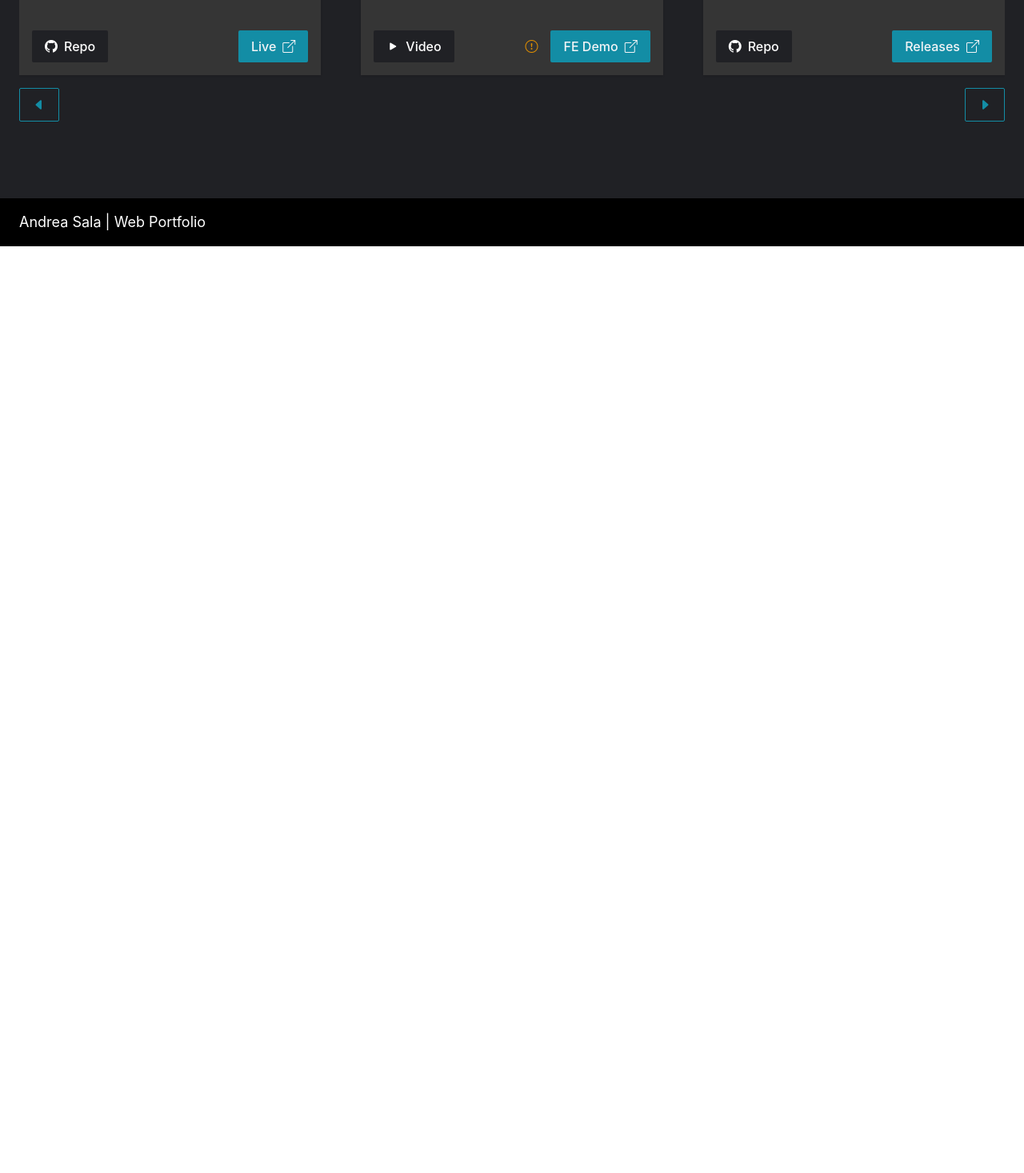
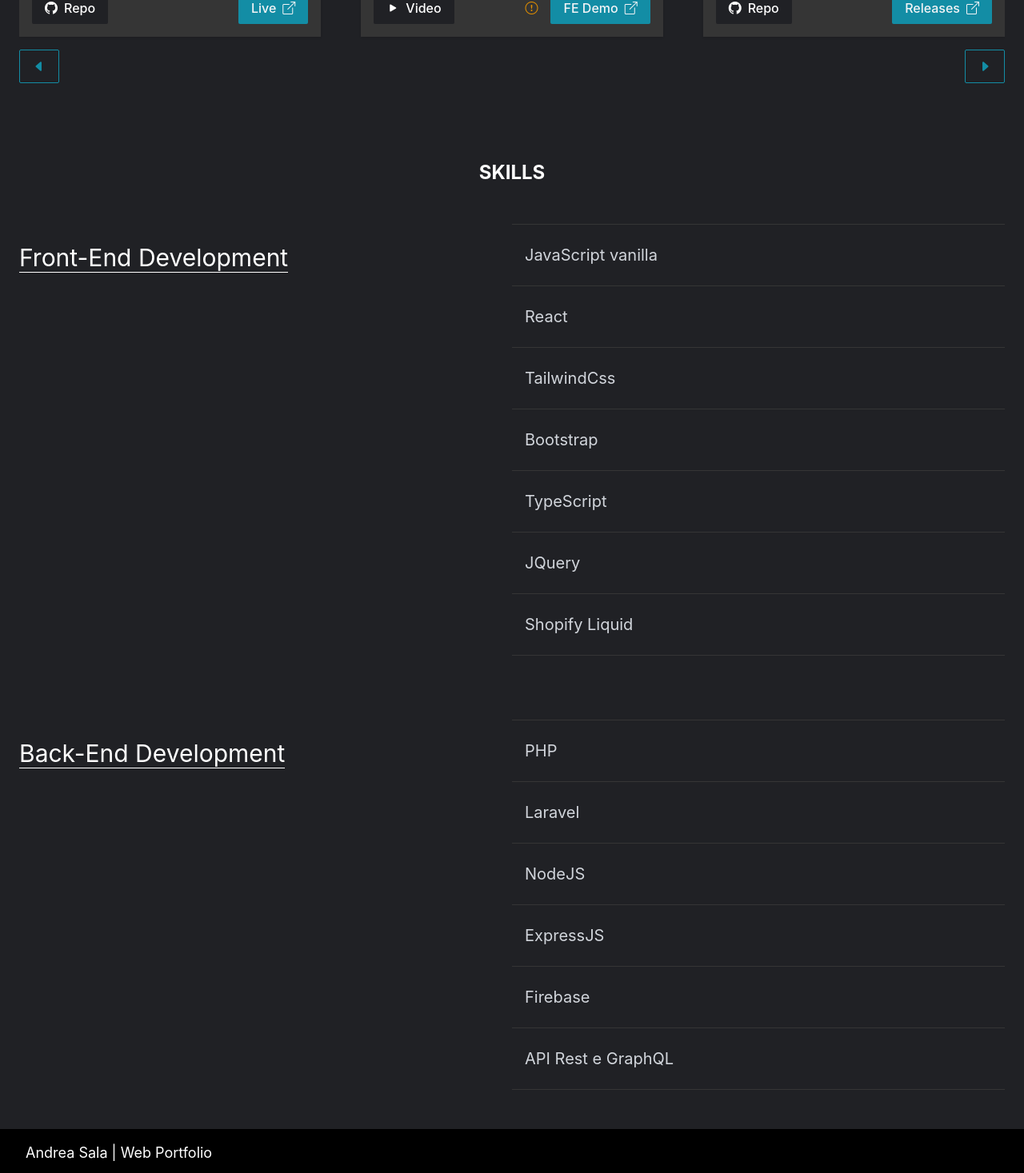
Before and after one commit to deka9584/deka9584.github.io, a React (Create React App) app: page / in a window 1280 px wide. Shown: the part 1330-2797 px from the top of the page at 80% size. Before the commit the page ends 1638 px from the top, so only its background shows below. Built offline with nearby package versions, Linux system fonts and the light colour scheme.

Commit message:
Added skills section

```diff
--- a/src/components/WsFooter.jsx
+++ b/src/components/WsFooter.jsx
@@ -1,8 +1,8 @@
 function WsFooter () {
     return (
-        <footer className="bg-black text-white">
-            <div className="max-w-7xl mx-auto px-xl py-lg">
-                <span className="text-lg">Andrea Sala | Web Portfolio</span>
+        <footer className="bg-black text-whit border-t border-dark">
+            <div className="p-lg sm:px-xl lg:px-2xl text-lg">
+                <span>Andrea Sala | Web Portfolio</span>
             </div>
         </footer>
     );
--- a/src/index.css
+++ b/src/index.css
@@ -58,6 +58,14 @@
     @apply absolute top-1/2 -translate-y-1/2 inset-x-0 m-auto opacity-10;
   }
 
+  .skills-list {
+    @apply flex flex-col;
+  }
+
+  .skills-list li {
+    @apply px-lg py-xl border-t border-darkGray last:border-b text-xl text-gray-300 hover:text-white;
+  }
+
   .pong-game-container {
     --gap-header-heigth: 0px;
     @apply w-full;
--- a/src/pages/HomePage.jsx
+++ b/src/pages/HomePage.jsx
@@ -61,11 +61,10 @@ function HomePage () {
                     </Link>
                 </div>
             </section>
-            <div className="py-12">
             <section className="py-12" ref={featuredRef}>
-                    <h2 className="font-bold px-6 pb-12 text-2xl text-center uppercase">In evidenza</h2>
+                <h2 className="font-bold px-6 mb-12 text-2xl text-center uppercase">In evidenza</h2>
                 <div className="px-xl max-w-7xl mx-auto">
-                        <CardSlider loop navigation>
+                    <CardSlider className="select-none" loop navigation>
                         <ProjectCard
                             imgSrc={projJsSnake}
                             imgAlt="JS Snake"
@@ -172,14 +171,46 @@ function HomePage () {
                     </CardSlider>
                 </div>
             </section>
-
-                {/* <section className="py-12">
-                    <h2 className="font-bold px-6 pb-12 text-2xl text-center uppercase">Ultimi progetti</h2>
-                    <div className="s-wrapper max-w-7xl">
-
+            <section className="py-12" ref={featuredRef}>
+                <h2 className="font-bold px-6 mb-12 text-2xl text-center uppercase">Skills</h2>
+                <div className="px-xl max-w-7xl mx-auto space-y-20">
+                    <div className="relative flex flex-col sm:flex-row">
+                        <div className="flex-1 sm:sticky sm:top-20 py-xl h-full">
+                            <h3 className="text-3xl text-center sm:text-start">
+                                <span className="border-b border-white">Front-End Development</span>
+                            </h3>
                         </div>
-                </section> */}
+                        <div className="flex-1">
+                            <ul className="skills-list">
+                                <li>JavaScript vanilla</li>
+                                <li>React</li>
+                                <li>TailwindCss</li>
+                                <li>Bootstrap</li>
+                                <li>TypeScript</li>
+                                <li>JQuery</li>
+                                <li>Shopify Liquid</li>
+                            </ul>
                         </div>
+                    </div>
+                    <div className="relative flex flex-col sm:flex-row">
+                        <div className="flex-1 sm:sticky sm:top-20 py-xl h-full">
+                            <h3 className="text-3xl text-center sm:text-start">
+                                <span className="border-b border-white">Back-End Development</span>
+                            </h3>
+                        </div>
+                        <div className="flex-1">
+                            <ul className="skills-list">
+                                <li>PHP</li>
+                                <li>Laravel</li>
+                                <li>NodeJS</li>
+                                <li>ExpressJS</li>
+                                <li>Firebase</li>
+                                <li>API Rest e GraphQL</li>
+                            </ul>
+                        </div>
+                    </div>
+                </div>
+            </section>
         </PageContainer>
     );
 }
```
Lines whose indentation alone changed are shown as unchanged.
